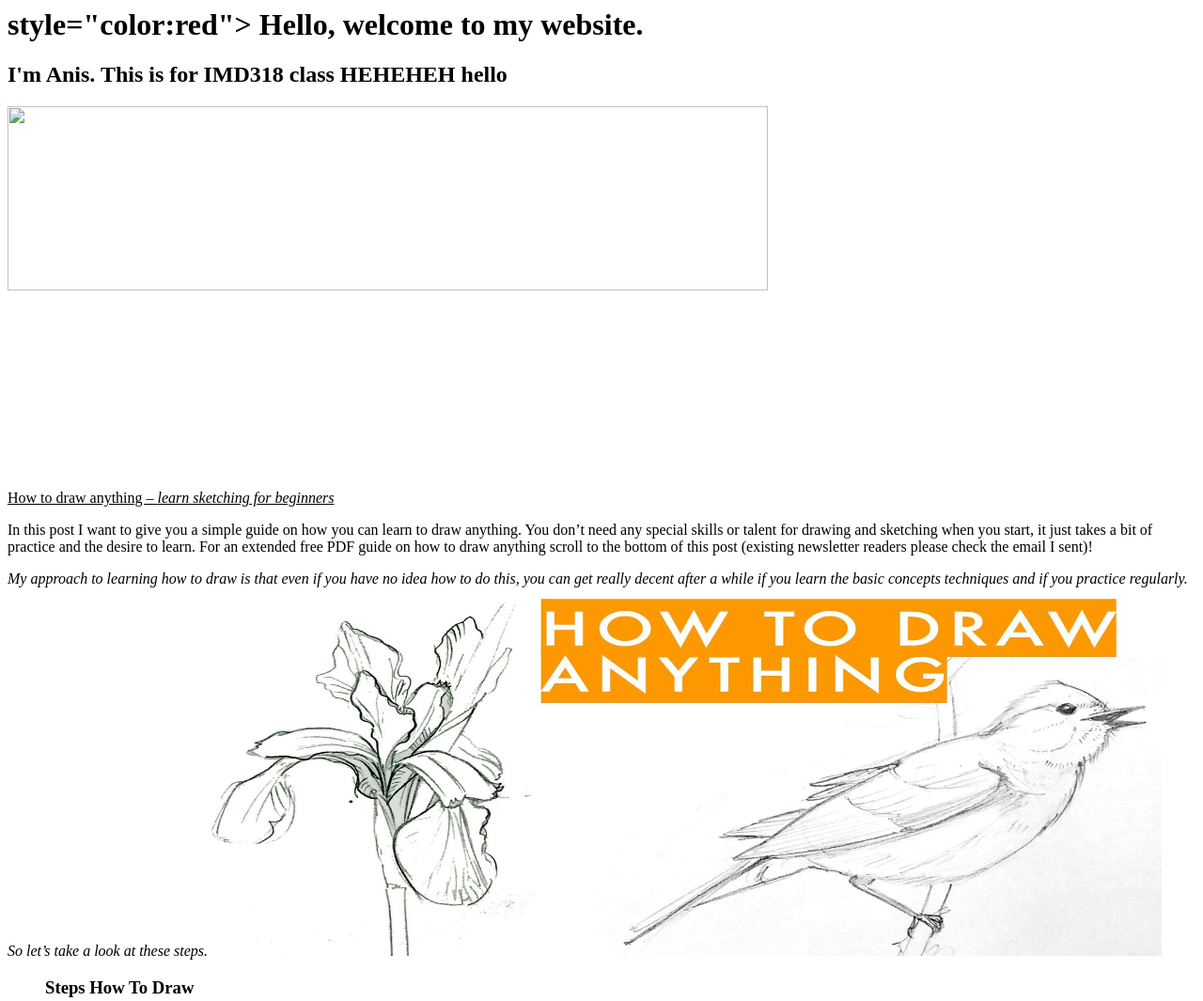
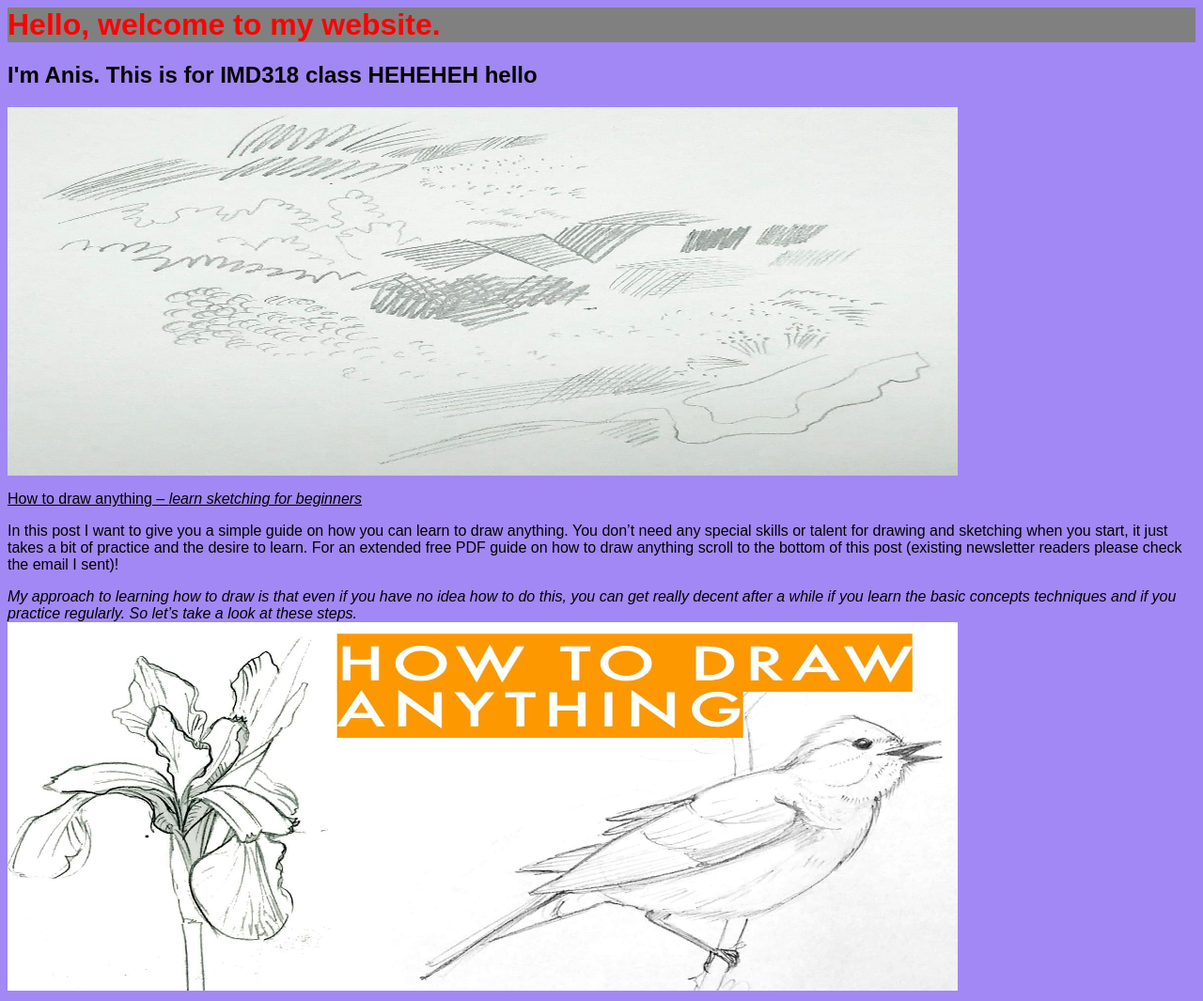
Before and after one commit to anisaisyah-svg/Anis, a plain HTML site: page index.html in a window 1280 px wide. Shown: the top 1065 px of the page at 94% size. Drawn offline with Linux system fonts and the light colour scheme.

Commit message:
Update index.html
Signed-off-by: anisaisyah-svg <anisaisyahroslan@gmail.com>

```diff
--- a/index.html
+++ b/index.html
@@ -3,14 +3,24 @@
 <title>Website Achah</title>
 </head>
 
+<style>
+h1 {
+    background-color:grey;
+    color:green;}
+body {
+      font-family:arial;
+      background-color:#A288F4;}
+
+</style>
+
 <body>
 
-<h1> style="color:red">
+<h1 style="color:red">
   Hello, welcome to my website.</h1>
 
 <h2>I'm Anis. This is for IMD318 class HEHEHEH hello</h2>
 
-<img src="achah.jpg" height="50%" width="80%">
+<img src="1.jpg" height="50%" width="80%">
 <p><u>How to draw anything – <em>learn sketching for beginners</em></u></p>
 
 <p>In this post I want to give you a simple guide on how you can learn to draw anything. You don’t need any special skills or talent for drawing and sketching when you start, it just takes a bit of practice and the desire to learn. For an extended free PDF guide on how to draw anything scroll to the bottom of this post (existing newsletter readers please check the email I sent)!</p>
```
